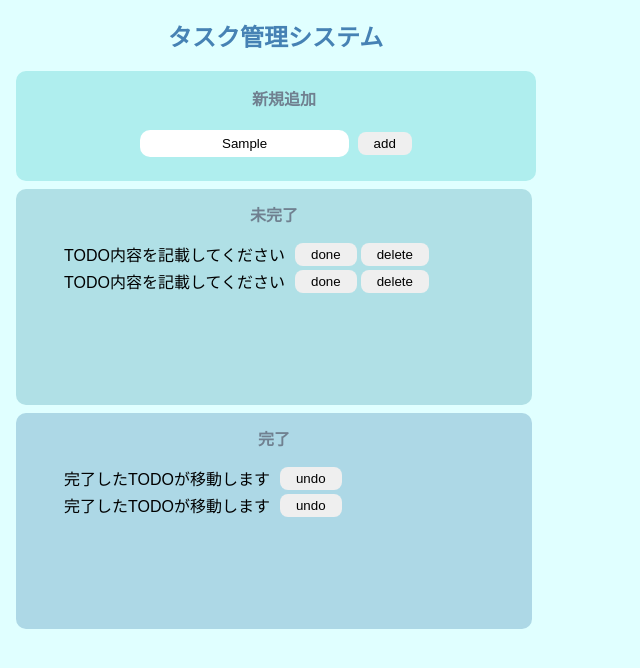
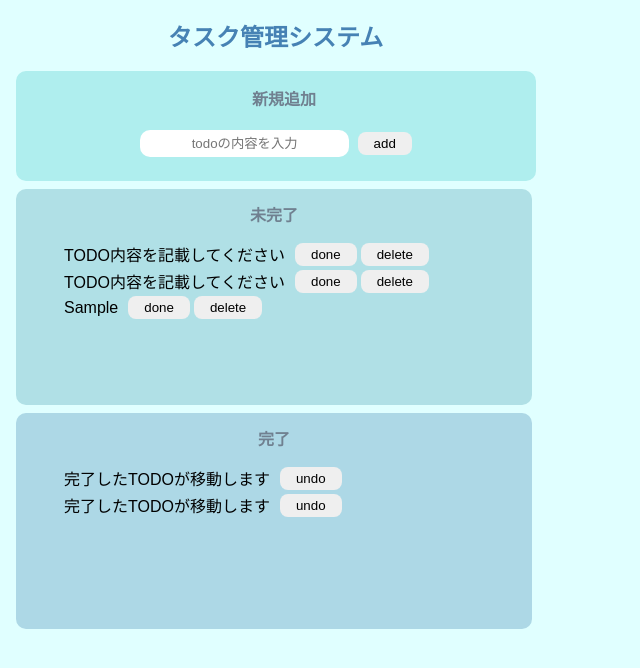
Before and after one commit to rs2cat-pr/js-todo-app, a website built with Parcel: page index.html in a window 1280 px wide. Both pictures are taken after typing "Sample" into the empty fields and a click on the button "add". Shown: the whole page, without its empty margins (0-640 px from the left). Built offline with nearby package versions, Linux system fonts and the light colour scheme.

Commit message:
新規Todoを未完了リストに追加

```diff
--- a/index.html
+++ b/index.html
@@ -10,21 +10,23 @@
 
     <div class="input-area">
       <h4 class="heading">　新規追加</h4>
-      <input placeholder="todoの内容を入力" />
-      <button>add</button>
+      <input id="add-text" placeholder="todoの内容を入力" />
+      <button id="add-button">add</button>
+
     </div>
 
 
     <div class="incomplete-area">
         <h4>未完了</h4>
-      <ul>
+      <ul id="incomplete-list">
           <div　class="list-row">
-        <li>
+
+        <li class="list-content">
             <span>TODO内容を記載してください</span>
         <button>done</button>
         <button>delete</button>
         </li>
-        <li>
+        <li class="list-content">
             <span>TODO内容を記載してください</span>
             <button>done</button>
             <button>delete</button>
@@ -37,19 +39,19 @@
         <h4>完了</h4>
           <div class="list-row">
               <ul>
-              <li>
+
+              <li class="list-content">
+
                   <span>完了したTODOが移動します</span>
                   <button>undo</button>
                  </li>
-                 <li>
+
+                 <li class="list-content">
+
                     <span>完了したTODOが移動します</span>
                     <button>undo</button>
                    </li>
-      </ul>
-      </div>
-
-
-
+              </ul>
     </div>
 
     <script src="src/index.js"></script>
--- a/src/index.js
+++ b/src/index.js
@@ -1 +1,44 @@
 import "./styles.css";
+
+/**
+ * 追加機能
+ */
+//1.追加ボタンを押したときにフォームの値を取得する
+const onClickAdd = () => {
+  const inputText = document.getElementById("add-text").value;
+  //関数に保持した後は、フォームの内容を破棄する
+  document.getElementById("add-text").value = "";
+
+  //2.未完了のDOMを生成し、HTMLへ挿入する
+  /*
+ 生成する内容
+ <li>
+<span>inputText</span>
+<button>done</button>
+<button>delete</button>
+</li>
+ */
+  const li = document.createElement("li");
+  li.className = "list-content";
+  const span = document.createElement("span");
+  span.innerText = inputText;
+
+  //buttonタグ（完了）の作成
+  const completeButton = document.createElement("button");
+  completeButton.innerText = "done";
+  //buttonタグ(削除）の作成
+  const deleteButton = document.createElement("button");
+  deleteButton.innerText = "delete";
+
+  //liタグの子要素に各要素を詰める
+  li.appendChild(span);
+  li.appendChild(completeButton);
+  li.appendChild(deleteButton);
+
+  document.getElementById("incomplete-list").appendChild(li);
+};
+
+//追加ボタンが押されたときにonClickAdd関数が発動する
+document
+  .getElementById("add-button")
+  .addEventListener("click", () => onClickAdd());
--- a/src/styles.css
+++ b/src/styles.css
@@ -68,7 +68,7 @@ h4 {
   color: #708090;
 }
 
-li {
+.list-content {
   display: flex;
   align-items: center;
   padding-bottom: 3px;
```
